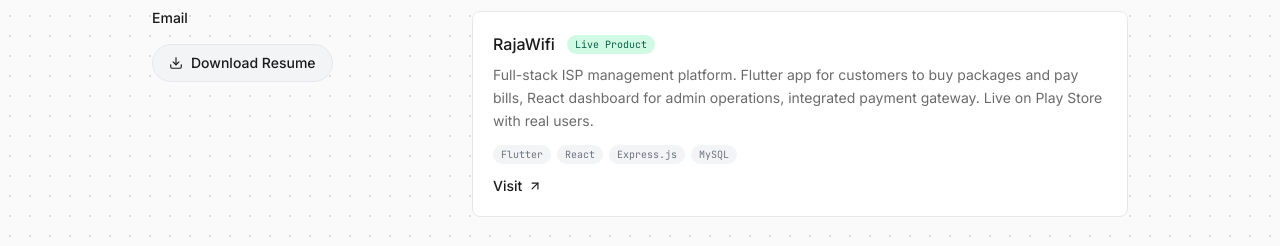
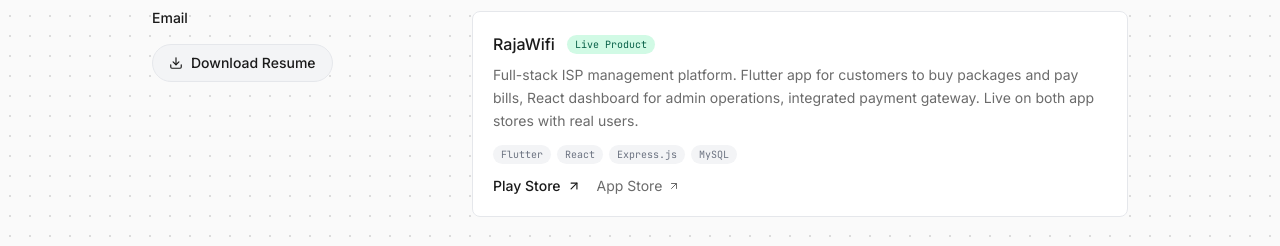
Before and after one commit to fdaniall/personal-website, a Next.js app: page / in a window 1280 px wide. Shown: the part 654-900 px from the top of the page. Built offline with nearby package versions, Linux system fonts and the light colour scheme.

Commit message:
feat: add visitLabel prop to FeaturedProject and update RajaWifi project details

```diff
--- a/src/app/page.tsx
+++ b/src/app/page.tsx
@@ -21,6 +21,7 @@
   href,
   badge,
   links,
+  visitLabel,
 }: {
   title: string;
   description: string;
@@ -28,6 +29,7 @@
   href: string;
   badge?: string;
   links?: { label: string; href: string }[];
+  visitLabel?: string;
 }) => (
   <div
     className="featured-project rounded-lg p-4 md:p-5 transition-all"
@@ -82,7 +84,7 @@
         className="inline-flex items-center gap-1.5 text-sm font-medium transition-colors hover:opacity-70"
         style={{ color: "var(--text)" }}
       >
-        Visit
+        {visitLabel || "Visit"}
         <ArrowUpRight size={14} />
       </a>
       {links?.map((link) => (
@@ -478,10 +480,14 @@
               />
               <FeaturedProject
                 title="RajaWifi"
-                description="Full-stack ISP management platform. Flutter app for customers to buy packages and pay bills, React dashboard for admin operations, integrated payment gateway. Live on Play Store with real users."
+                description="Full-stack ISP management platform. Flutter app for customers to buy packages and pay bills, React dashboard for admin operations, integrated payment gateway. Live on both app stores with real users."
                 tech={["Flutter", "React", "Express.js", "MySQL"]}
                 badge="Live Product"
                 href="https://play.google.com/store/apps/details?id=com.rajawifi.app"
+                links={[
+                  { label: "App Store", href: "https://apps.apple.com/id/app/rajawifi/id6751738742" },
+                ]}
+                visitLabel="Play Store"
               />
             </div>
           </section>
```
